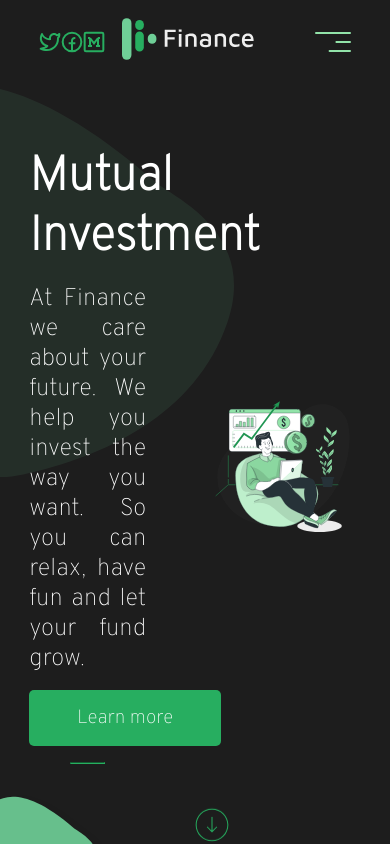
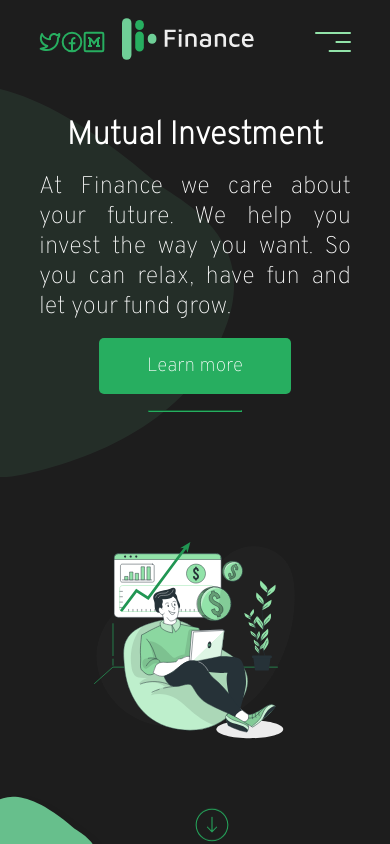
Before and after one commit to matheustkaczyk/finance-landingpage, a React app: page / in a window 390 px wide. Built offline with nearby package versions, Linux system fonts and the light colour scheme; the HTML template or start-up script is replaced by a standard one.

Commit message:
feat: configurado responsividade mobile

```diff
--- a/src/App.scss
+++ b/src/App.scss
@@ -182,6 +182,7 @@ header {
     position: absolute;
     bottom: 0;
     left: 50%;
+    height: auto;
     color: $btnColor;
     cursor: pointer;
     animation: bounce 2s infinite;
@@ -223,3 +224,41 @@ header {
     transform: translateY(0);
   }
 }
+
+@media only screen and (max-width: 900px) {
+  header {
+    nav {
+      width: 60vw;
+    }
+  }
+
+  .hero {
+    .hero-content {
+      flex-direction: column;
+      align-items: center;
+      justify-content: center;
+      text-align: center;
+
+      .hero-infos {
+        justify-content: center;
+        align-items: center;
+        width: 80%;
+        margin-bottom: 2rem;
+        margin-top: 2rem;
+
+        h1 {
+          font-size: 2rem;
+        }
+
+        p {
+          font-size: 1.5em;
+        }
+      }
+
+      .hero-image {
+        width: 60%;
+        margin-bottom: 2rem;
+      }
+    }
+  }
+}
```
